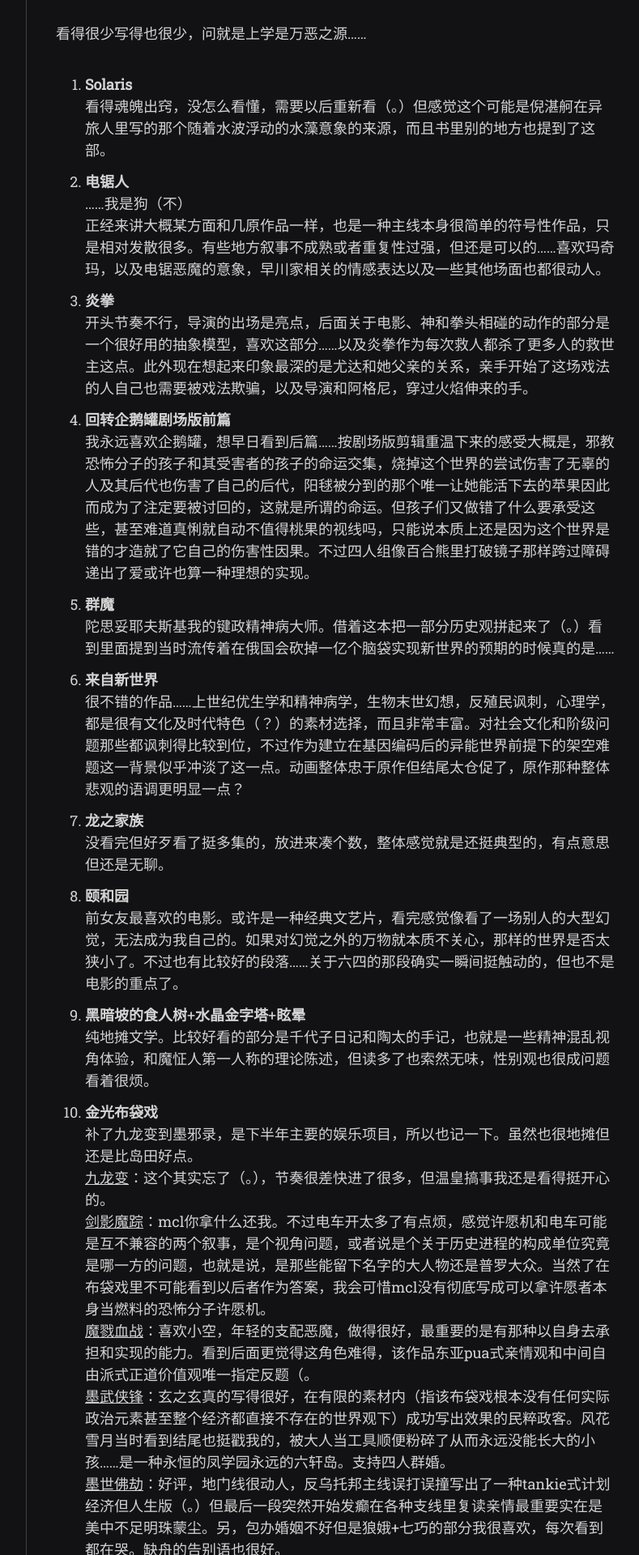
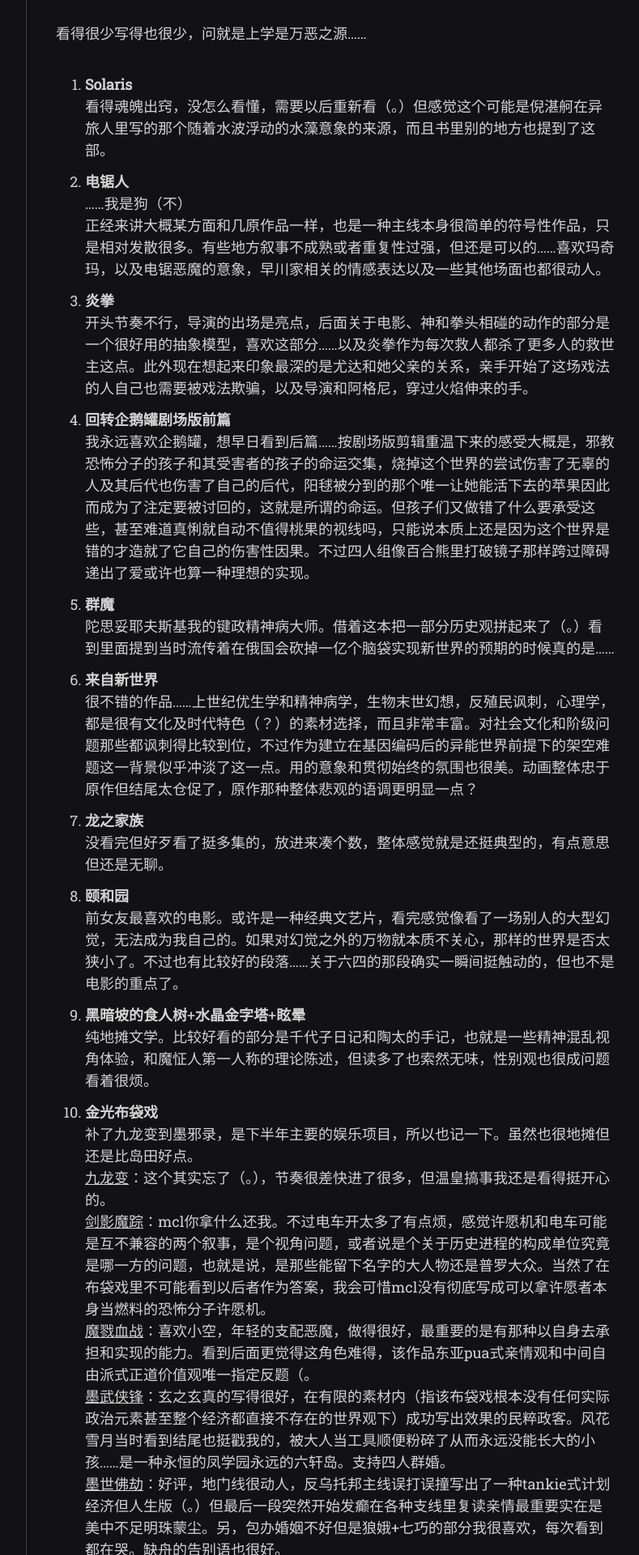
Before and after one commit to scatterdclouds/scatterdclouds.github.io, a Jekyll site: the page built from _posts/2022-12-31-bytheendof2022.md, in a window 1280 px wide. Shown: the part 343-2263 px from the top of the page at 81% size, without its empty margins (357-1146 px from the left). Built offline with Jekyll 4.4.1, drawn with Linux system fonts in a browser that asks for light colours; nearby versions of some CDN libraries; some web fonts are replaced; comment, search, counter and statistics services are not loaded.

Commit message:
Update 2022-12-31-bytheendof2022.md

```diff
--- a/_posts/2022-12-31-bytheendof2022.md
+++ b/_posts/2022-12-31-bytheendof2022.md
@@ -20,7 +20,7 @@ comments: true
 
 17. **群魔** <br/> 陀思妥耶夫斯基我的键政精神病大师。借着这本把一部分历史观拼起来了（。）看到里面提到当时流传着在俄国会砍掉一亿个脑袋实现新世界的预期的时候真的是……
 
-18. **来自新世界** <br/> 很不错的作品……上世纪优生学和精神病学，生物末世幻想，反殖民讽刺，心理学，都是很有文化及时代特色（？）的素材选择，而且非常丰富。对社会文化和阶级问题那些都讽刺得比较到位，不过作为建立在基因编码后的异能世界前提下的架空难题这一背景似乎冲淡了这一点。动画整体忠于原作但结尾太仓促了，原作那种整体悲观的语调更明显一点？
+18. **来自新世界** <br/> 很不错的作品……上世纪优生学和精神病学，生物末世幻想，反殖民讽刺，心理学，都是很有文化及时代特色（？）的素材选择，而且非常丰富。对社会文化和阶级问题那些都讽刺得比较到位，不过作为建立在基因编码后的异能世界前提下的架空难题这一背景似乎冲淡了这一点。用的意象和贯彻始终的氛围也很美。动画整体忠于原作但结尾太仓促了，原作那种整体悲观的语调更明显一点？
 
 19. **龙之家族** <br/> 没看完但好歹看了挺多集的，放进来凑个数，整体感觉就是还挺典型的，有点意思但还是无聊。
 
```
